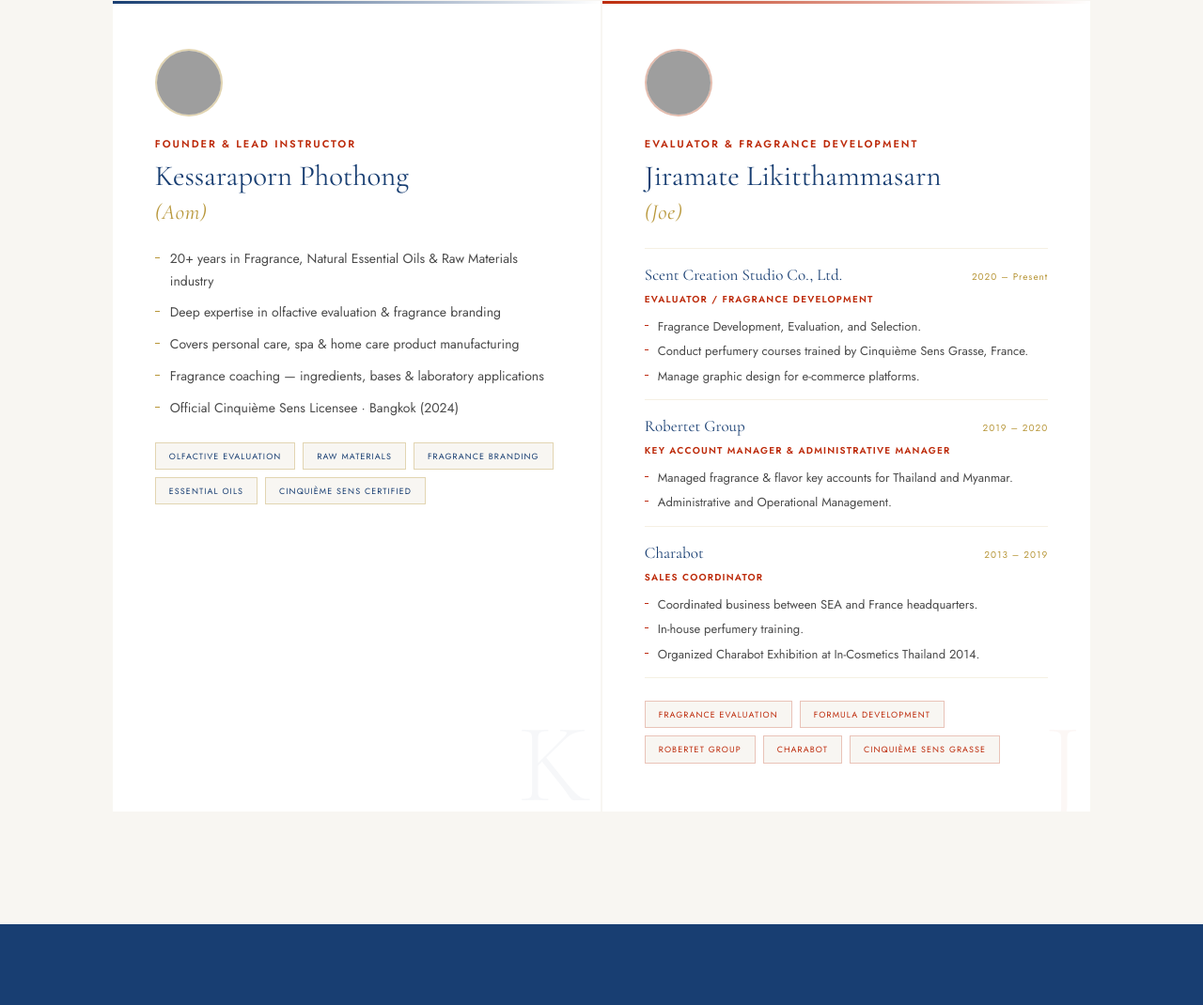
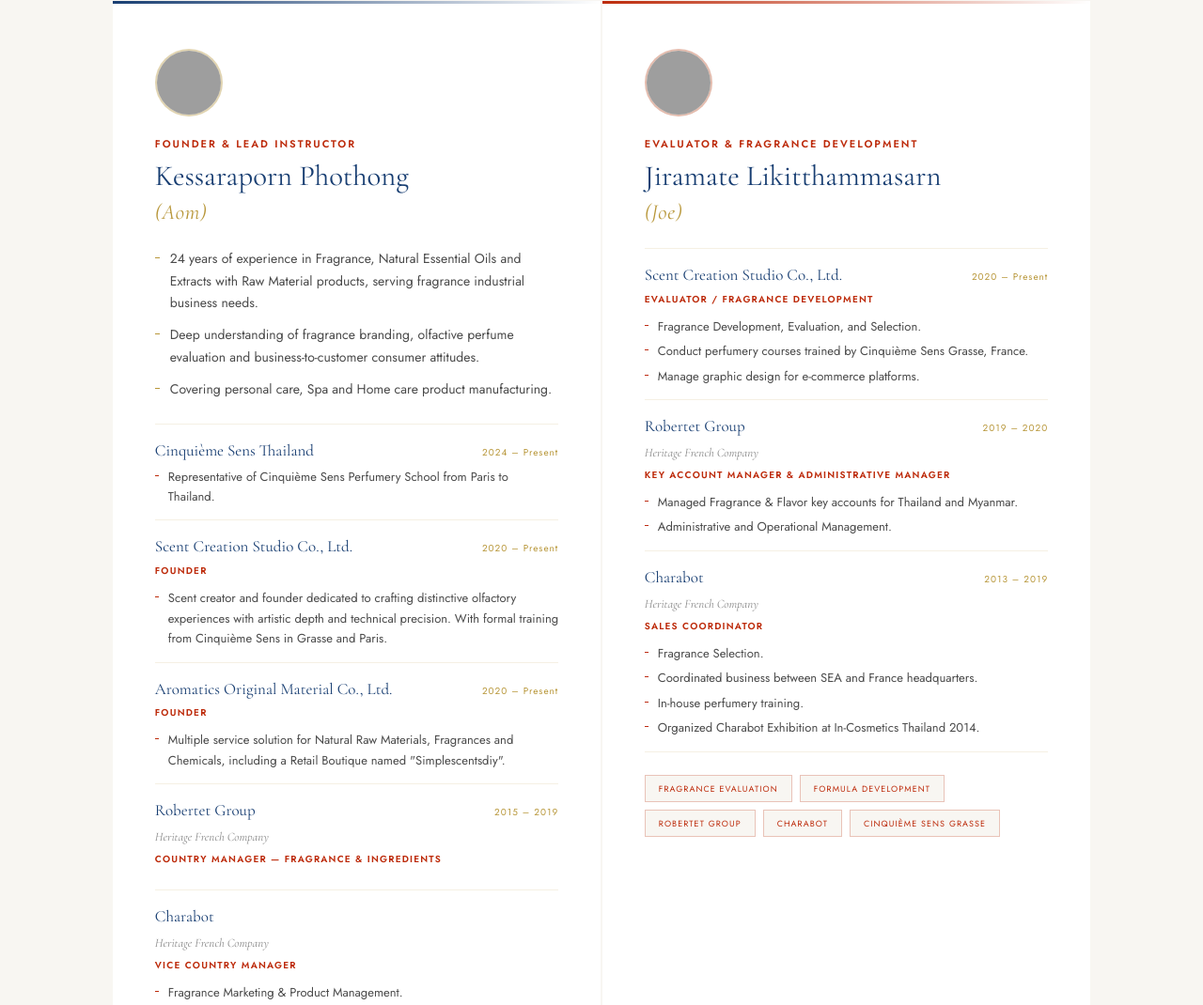
Before and after one commit to Joe-87/ScentCreationStudio, a plain HTML site: page course.html in a window 1280 px wide. Shown: the part 1730-2800 px from the top of the page at 94% size. Drawn offline with nearby package versions, Linux system fonts and the light colour scheme; grey boxes are pictures that could not be loaded.

Commit message:
Add files via upload

```diff
--- a/course.html
+++ b/course.html
@@ -5,7 +5,7 @@
   <meta name="viewport" content="width=device-width, initial-scale=1.0"/>
   <title>Course | Scent Creation Studio</title>
   <meta name="description" content="Introduction to Perfume Creation — a professional course by Scent Creation Studio, Official Representative of Cinquième Sens France in Bangkok."/>
-  <link rel="icon" type="image/png" href="https://raw.githubusercontent.com/Joe-87/ScentCreationStudio/main/images/logo/Logo%20SC%20Vertical.png"/>
+  <link rel="icon" type="image/png" href="https://raw.githubusercontent.com/Joe-87/ScentCreationStudio/main/Logo%20SC%20Vertical.png"/>
   <link rel="preconnect" href="https://fonts.googleapis.com"/>
   <link rel="preconnect" href="https://fonts.gstatic.com" crossorigin/>
   <link href="https://fonts.googleapis.com/css2?family=Cormorant+Garamond:ital,wght@0,300;0,400;0,600;1,300;1,400&family=Jost:wght@300;400;500;600&display=swap" rel="stylesheet"/>
@@ -261,6 +261,7 @@
     .career-company { font-family:var(--serif); font-size:17px; font-weight:400; color:var(--navy); }
     .career-period { font-size:10px; letter-spacing:.1em; color:var(--gold); white-space:nowrap; flex-shrink:0; }
     .career-role { font-size:10px; font-weight:600; letter-spacing:.12em; text-transform:uppercase; color:var(--red); display:block; margin-bottom:10px; }
+    .career-subtitle { font-family:var(--serif); font-size:13px; color:#888; display:block; margin-bottom:4px; }
     .career-bullets { list-style:none; display:flex; flex-direction:column; gap:5px; }
     .career-bullets li { font-size:13px; color:var(--text-mid); line-height:1.65; padding-left:14px; position:relative; }
     .career-bullets li::before { content:''; position:absolute; left:0; top:9px; width:4px; height:1px; background:var(--red); }
@@ -329,7 +330,7 @@
 <nav id="nav">
   <div class="wrap nav-inner">
     <a href="index.html" class="nav-logo">
-      <img src="https://raw.githubusercontent.com/Joe-87/ScentCreationStudio/main/images/logo/Logo%20SC%20Horizon.png" alt="Scent Creation Studio"/>
+      <img src="https://raw.githubusercontent.com/Joe-87/ScentCreationStudio/main/Logo%20SC%20Horizon.png" alt="Scent Creation Studio"/>
     </a>
     <div class="nav-links">
       <a href="index.html">Home</a>
@@ -436,7 +437,7 @@
 <section class="instructors-section">
   <div class="wrap">
     <div class="sec-hd reveal">
-      <span class="eyebrow">Meet the Instructors</span>
+      <span class="eyebrow">Meet the Lecturer</span>
       <h2 class="sec-h2">Expertise You Can <em>Trust</em></h2>
     </div>
 
@@ -452,17 +453,74 @@
         <h3 class="instructor-name">Kessaraporn Phothong</h3>
         <span class="nickname">(Aom)</span>
         <ul class="exp-bullets">
-          <li>20+ years in Fragrance, Natural Essential Oils &amp; Raw Materials industry</li>
-          <li>Deep expertise in olfactive evaluation &amp; fragrance branding</li>
-          <li>Covers personal care, spa &amp; home care product manufacturing</li>
-          <li>Fragrance coaching — ingredients, bases &amp; laboratory applications</li>
-          <li>Official Cinquième Sens Licensee · Bangkok (2024)</li>
+          <li>24 years of experience in Fragrance, Natural Essential Oils and Extracts with Raw Material products, serving fragrance industrial business needs.</li>
+          <li>Deep understanding of fragrance branding, olfactive perfume evaluation and business-to-customer consumer attitudes.</li>
+          <li>Covering personal care, Spa and Home care product manufacturing.</li>
         </ul>
+        <div class="career-list">
+
+          <div class="career-item">
+            <div class="career-header">
+              <span class="career-company">Cinquième Sens Thailand</span>
+              <span class="career-period">2024 – Present</span>
+            </div>
+            <ul class="career-bullets">
+              <li>Representative of Cinquième Sens Perfumery School from Paris to Thailand.</li>
+            </ul>
+          </div>
+
+          <div class="career-item">
+            <div class="career-header">
+              <span class="career-company">Scent Creation Studio Co., Ltd.</span>
+              <span class="career-period">2020 – Present</span>
+            </div>
+            <span class="career-role">Founder</span>
+            <ul class="career-bullets">
+              <li>Scent creator and founder dedicated to crafting distinctive olfactory experiences with artistic depth and technical precision. With formal training from Cinquième Sens in Grasse and Paris.</li>
+            </ul>
+          </div>
+
+          <div class="career-item">
+            <div class="career-header">
+              <span class="career-company">Aromatics Original Material Co., Ltd.</span>
+              <span class="career-period">2020 – Present</span>
+            </div>
+            <span class="career-role">Founder</span>
+            <ul class="career-bullets">
+              <li>Multiple service solution for Natural Raw Materials, Fragrances and Chemicals, including a Retail Boutique named "Simplescentsdiy".</li>
+            </ul>
+          </div>
+
+          <div class="career-item">
+            <div class="career-header">
+              <span class="career-company">Robertet Group</span>
+              <span class="career-period">2015 – 2019</span>
+            </div>
+            <em class="career-subtitle">Heritage French Company</em>
+            <span class="career-role">Country Manager — Fragrance &amp; Ingredients</span>
+          </div>
+
+          <div class="career-item">
+            <div class="career-header">
+              <span class="career-company">Charabot</span>
+            </div>
+            <em class="career-subtitle">Heritage French Company</em>
+            <span class="career-role">Vice Country Manager</span>
+            <ul class="career-bullets">
+              <li>Fragrance Marketing &amp; Product Management.</li>
+              <li>Fragrance Junior Evaluator &amp; Marketing Support.</li>
+              <li>Business Development as Thailand Country Manager.</li>
+              <li>Certified in Perfumery at Charabot-France Perfumery School.</li>
+            </ul>
+          </div>
+
+        </div>
         <div class="expertise-tags">
           <span class="tag">Olfactive Evaluation</span>
           <span class="tag">Raw Materials</span>
           <span class="tag">Fragrance Branding</span>
-          <span class="tag">Essential Oils</span>
+          <span class="tag">Robertet Group</span>
+          <span class="tag">Charabot</span>
           <span class="tag">Cinquième Sens Certified</span>
         </div>
       </div>
@@ -496,9 +554,10 @@
               <span class="career-company">Robertet Group</span>
               <span class="career-period">2019 – 2020</span>
             </div>
+            <em class="career-subtitle">Heritage French Company</em>
             <span class="career-role">Key Account Manager &amp; Administrative Manager</span>
             <ul class="career-bullets">
-              <li>Managed fragrance &amp; flavor key accounts for Thailand and Myanmar.</li>
+              <li>Managed Fragrance &amp; Flavor key accounts for Thailand and Myanmar.</li>
               <li>Administrative and Operational Management.</li>
             </ul>
           </div>
@@ -508,8 +567,10 @@
               <span class="career-company">Charabot</span>
               <span class="career-period">2013 – 2019</span>
             </div>
+            <em class="career-subtitle">Heritage French Company</em>
             <span class="career-role">Sales Coordinator</span>
             <ul class="career-bullets">
+              <li>Fragrance Selection.</li>
               <li>Coordinated business between SEA and France headquarters.</li>
               <li>In-house perfumery training.</li>
               <li>Organized Charabot Exhibition at In-Cosmetics Thailand 2014.</li>
@@ -547,7 +608,7 @@
   <div class="wrap">
     <div class="footer-top">
       <div class="footer-logo">
-        <img src="https://raw.githubusercontent.com/Joe-87/ScentCreationStudio/main/images/logo/Logo%20SC%20Horizon.png" alt="Scent Creation Studio"/>
+        <img src="https://raw.githubusercontent.com/Joe-87/ScentCreationStudio/main/Logo%20SC%20Horizon.png" alt="Scent Creation Studio"/>
         <p>Official Representative of Cinquième Sens France — based in Bangkok.</p>
       </div>
       <div class="f-col">
```
